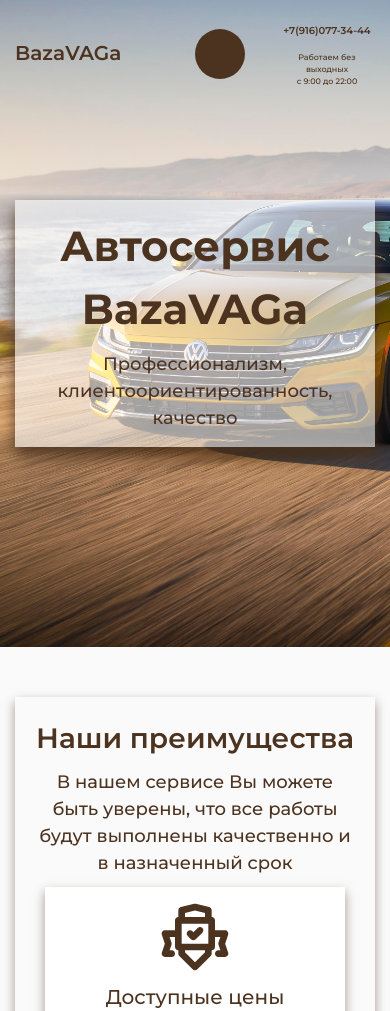
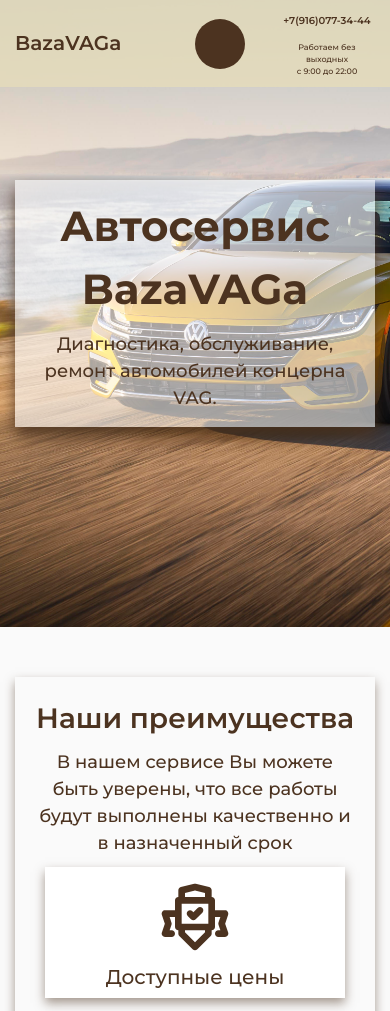
Before and after one commit to Sm1l/BazaVAGa, a plain HTML site: page index.html in a window 390 px wide. Shown: the top 1011 px of the page. Drawn offline with Linux system fonts and the light colour scheme.

Commit message:
header fixed

```diff
--- a/index.html
+++ b/index.html
@@ -60,7 +60,7 @@
           <div class="main__container _container">
             <h1 class="main__title">Автосервис BazaVAGa</h1>
             <p class="main__text">
-              Профессионализм, клиентоориентированность, качество
+              Диагностика, обслуживание, ремонт автомобилей концерна VAG.
             </p>
           </div>
           <div class="main__picture _ibg">
--- a/scss/_contacts.scss
+++ b/scss/_contacts.scss
@@ -105,7 +105,7 @@
 @media (max-width: 346px) {
   .contacts {
     &__column {
-      transform: translateY(150%);
+      transform: translateY(230%);
     }
     &__info {
     }
--- a/scss/_header.scss
+++ b/scss/_header.scss
@@ -1,10 +1,7 @@
 .header {
-  position: absolute;
   width: 100%;
   z-index: 50;
-  padding: 50px 0;
-  // background-color: var(--color-brown);
-  // opacity: 20%;
+  margin: 20px 0;
   display: grid;
   grid-template-rows: 1fr;
   grid-template-columns:
@@ -78,7 +75,10 @@
 
 @media (max-width: 990px) {
   .header {
-    padding: 20px 0;
+    position: fixed;
+    top: 0;
+    margin: 0;
+    background-color: rgba(228, 219, 188, 0.9);
     &__logo {
       font-size: 24px;
     }
@@ -95,10 +95,10 @@
 
     &__burger {
       grid-column: 3 / 4;
-    display: flex;
-    align-items: center;
-    justify-content: center;
-    text-align: center;
+      display: flex;
+      align-items: center;
+      justify-content: center;
+      text-align: center;
       & span {
         display: block;
         width: 50px;
@@ -109,6 +109,7 @@
     }
 
     &__contacts {
+      padding: 10px 0 10px;
     }
 
     &__phone {
--- a/scss/_main.scss
+++ b/scss/_main.scss
@@ -1,6 +1,6 @@
 .main {
   position: relative;
-  margin-top: -100px;
+  margin-top: -120px;
   justify-items: end;
 
   &__container {
```
Also changed, not shown: css/style.css.
